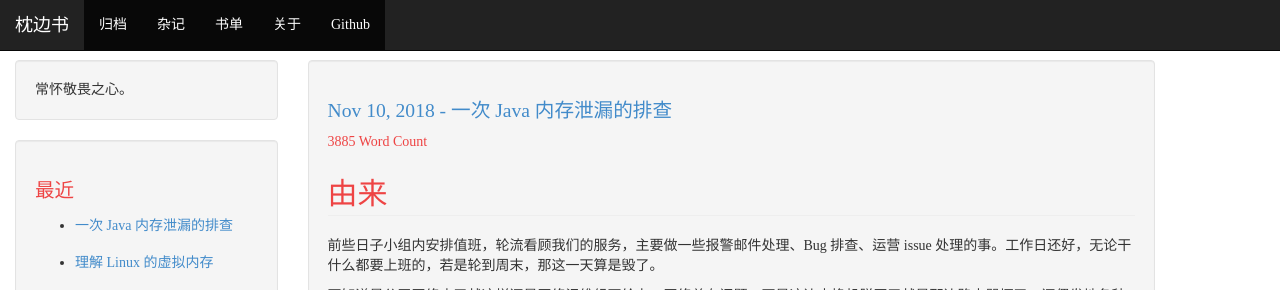
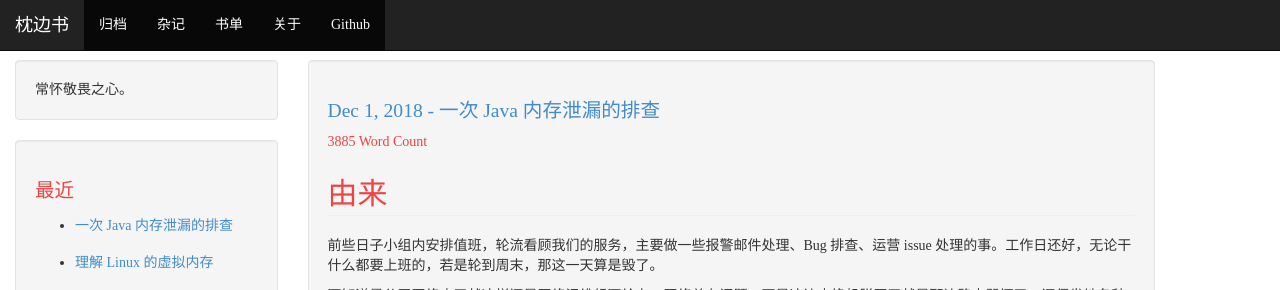
Before and after one commit to zhenbianshu/zhenbianshu.github.io, a Jekyll site: the page built from _posts/2018-12-01-troubleshooting_java_memory_leak.md, in a window 1280 px wide and 900 px high. Shown: the top 290 px of the window. Built offline with Jekyll 4.4.1, drawn with Linux system fonts in a browser that asks for light colours; comment, search, counter and statistics services are not loaded; some of the changed lines change nothing that is shown.

Commit message:
fix blog time;

```diff
--- a/_posts/2018-12-01-troubleshooting_java_memory_leak.md
+++ b/_posts/2018-12-01-troubleshooting_java_memory_leak.md
@@ -3,7 +3,7 @@ layout: post
 title: "一次 Java 内存泄漏的排查"
 category: blog
 tags: [Java, Memory leak, troubleshooting]
-date: 2018-11-10 13:00:06 +0800
+date: 2018-12-01 15:00:06 +0800
 comments: true
 ---
 
```
